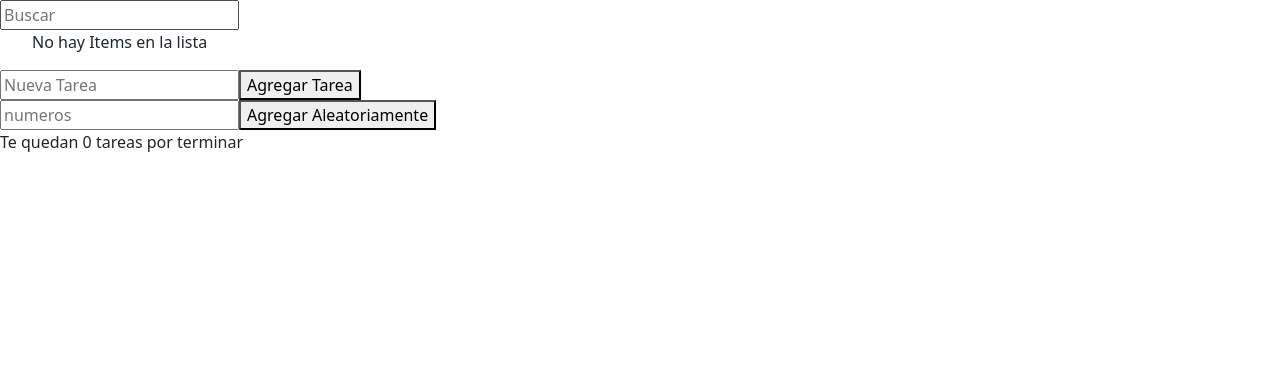
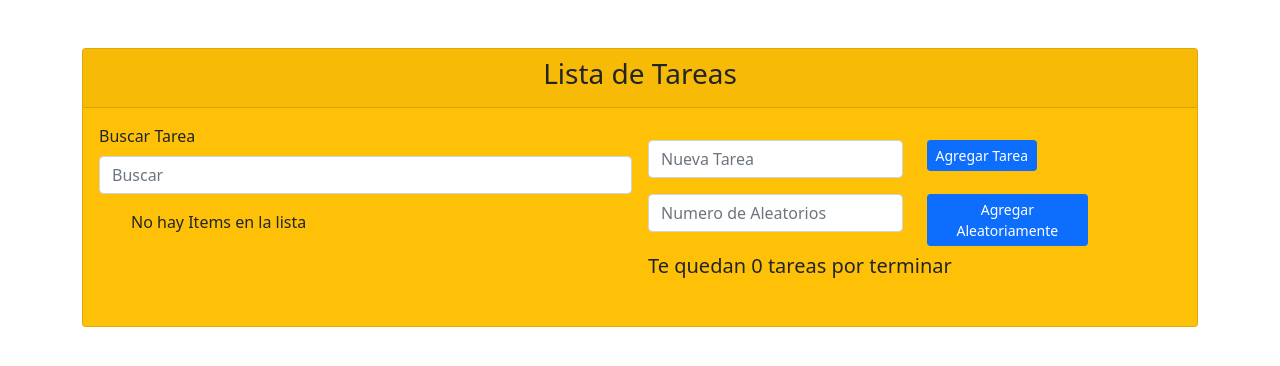
Before and after one commit to richardmarrugo17/Prueba_React, a React (Create React App) app in the folder prueba/: page / in a window 1280 px wide. Shown: the top 366 px of the page. Built offline with nearby package versions, Linux system fonts and the light colour scheme.

Commit message:
Sexto commit

```diff
--- a/prueba/src/App.jsx
+++ b/prueba/src/App.jsx
@@ -1,7 +1,8 @@
-import React, { Fragment, useState, useRef, useEffect } from "react";
+import React, { useState, useRef, useEffect } from "react";
 import { v4 as uuidv4 } from "uuid";
 import { TodoList } from "./components/TodoList";
 import catsApi from "./api/catsApi";
+import "bootstrap";
 import "bootstrap/dist/css/bootstrap.min.css";
 import { useField } from "./hooks/useField";
 
@@ -78,24 +79,48 @@ export function App() {
     }
   };
   return (
-    <Fragment>
-      <input placeholder="Buscar" {...search} />
+    <div className="container py-5">
+      <div className="card text-dark bg-warning mb-3">
+        <div className="card-header">
+          <h3 className="card-title text-center">Lista de Tareas</h3>
+        </div>
+        <div className="card-body">
+          <div className="row g-3">
+            <div className="col-md-6">
+              <label className="form-label">Buscar Tarea</label>
+              <input className="form-control" style={{marginBottom: '1em'}} placeholder="Buscar" {...search} />
               <TodoList
                 listas={listaFiltered}
                 toggleTask={toggleTask}
                 deleteTask={deleteTaskById}
                 editTask={editTaskDescription}
               />
-      <input ref={taskRef} type="text" placeholder="Nueva Tarea" />
-      <button onClick={handleTaskAdd}>Agregar Tarea</button>
-      <div>
-        <input {...catsnumber} type="number" placeholder="numeros" />
-        <button onClick={addTaskAleatory}>Agregar Aleatoriamente</button>
             </div>
-      <div>
-        Te quedan {listas.filter((task) => !task.completed).length} tareas por
-        terminar
+            <div className="col-md-6 py-3">
+              <div className="row">
+                <div className="col-6">
+                  <input className="form-control" style={{marginBottom: '1em'}} ref={taskRef} type="text" placeholder="Nueva Tarea" />
                 </div>
-    </Fragment>
+                <div className="col-4">
+                  <button className="btn btn-primary btn-sm" style={{marginBottom: '1em'}} onClick={handleTaskAdd}>Agregar Tarea</button>
+                </div>
+              </div>
+              <div className="row">
+                <div className="col-6">
+                  <input className="form-control"{...catsnumber} type="number" placeholder="Numero de Aleatorios" />
+                </div>
+                <div className="col-4">
+                  <button className="btn btn-primary btn-sm" onClick={addTaskAleatory}>Agregar Aleatoriamente</button>
+                </div>
+              </div>
+              <div className="py-2">
+                <h5>Te quedan {listas.filter((task) => !task.completed).length} tareas por
+                terminar</h5>
+              </div>
+            </div>
+          </div>
+        </div>
+      </div>
+    </div>
   );
 }
--- a/prueba/src/components/TodoItem.jsx
+++ b/prueba/src/components/TodoItem.jsx
@@ -28,16 +28,16 @@ export function TodoItem({ lista, toggleTask, deleteTask, editTask }) {
     editTask(id, descriptionField.value);
     setIsediting(false);
   };
-
   return (
     <li>
-      <input type={"checkbox"} checked={completed} onChange={handleTaskClick} />
-      {isEditing ? <input {...descriptionField} /> : description}
-
-      {!isEditing && <button onClick={handledEditTask}>Editar</button>}
-      {isEditing && <button onClick={handledCancelTask}>Cancelar</button>}
-      {isEditing && <button onClick={handledSave}>Guardar</button>}
-      <button onClick={handleDeleteTask}>Eliminar Tarea</button>
+      <div className="py-1">
+        <input style={{marginRight: '0.5em'}} type={"checkbox"} checked={completed} onChange={handleTaskClick} />
+        {isEditing ? <input {...descriptionField} /> : description}
+        {!isEditing && <button className="btn btn-primary btn-sm" style={{marginLeft: '0.5em'}} onClick={handledEditTask}>Editar</button>}
+        {isEditing && <button className="btn btn-primary btn-sm" style={{marginLeft: '0.5em'}} onClick={handledCancelTask}>Cancelar</button>}
+        {isEditing && <button className="btn btn-success btn-sm" style={{marginLeft: '0.5em'}} onClick={handledSave}>Guardar</button>}
+        <button className="btn btn-primary btn-sm" style={{marginLeft: '0.5em'}} onClick={handleDeleteTask}>Eliminar Tarea</button>
+      </div>
     </li>
   );
 }
```
Lines whose indentation alone changed are shown as unchanged.
